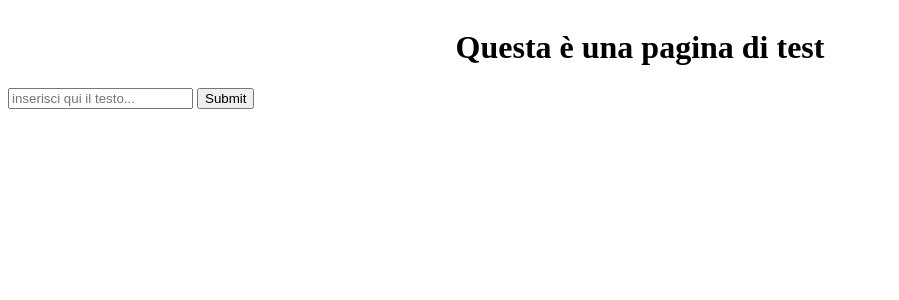
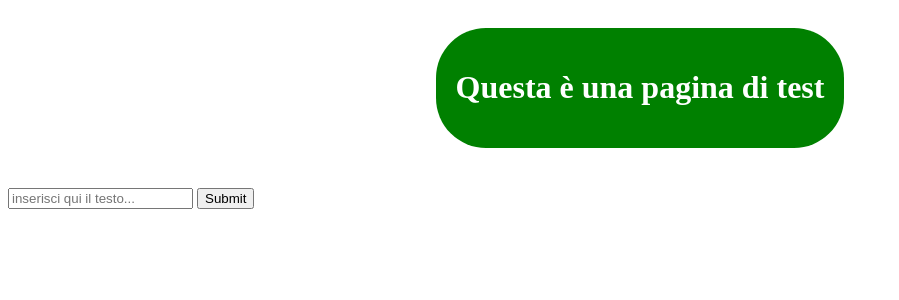
Before and after one commit to gianmaria-fadda/test-php, a PHP site: page / in a window 1280 px wide. Shown: the top 300 px of the page, without its empty margins (0-899 px from the left). Run offline with PHP 8.4, Linux system fonts and the light colour scheme; data that the repository does not hold is empty.

Commit message:
aggiunto cambio di 3 colori in pagina

```diff
--- a/index.php
+++ b/index.php
@@ -8,9 +8,11 @@
 </head>
 <body>
     <div id="app">
+        <div :class="currentColor">
             <h1>
                 {{ textH1 }}
             </h1>
+        </div>
     </div>
 
     <form action="index.php" method="post">
@@ -23,22 +25,51 @@
 </body>
 </html>
 
+<style>
+    div {
+    display: flex;
+    justify-content: center;
+    color: white;
+    border-radius: 50px;
+    margin-bottom: 10px;
+    padding: 20px;
+    }
+
+    .green-color {
+        background-color: green;
+    }
+
+    .red-color {
+        background-color: red;
+    }
+
+    .blue-color {
+        background-color: blue;
+    }
+
+</style>
+
 <script>
     const app = Vue.createApp({
         data() {
             return {
-                textH1: "Questa è una pagina di test"
+                textH1: "Questa è una pagina di test",
+                currentColorIndex: 0,
+                    colors: ['green-color', 'red-color', 'blue-color']
                 };
+            },
+            computed: {
+                currentColor() {
+                    return this.colors[this.currentColorIndex];
+                }
+            },
+            mounted() {
+                setInterval(() => {
+                    // Cambia l'indice in modo ciclico
+                    this.currentColorIndex = (this.currentColorIndex + 1) % this.colors.length;
+                }, 1000);
             }
         });
 
     app.mount('#app');
 </script>
-
-<style>
-    div {
-
-        display: flex;
-        justify-content: center;
-    };
-</style>
```
Lines whose indentation alone changed are shown as unchanged.
